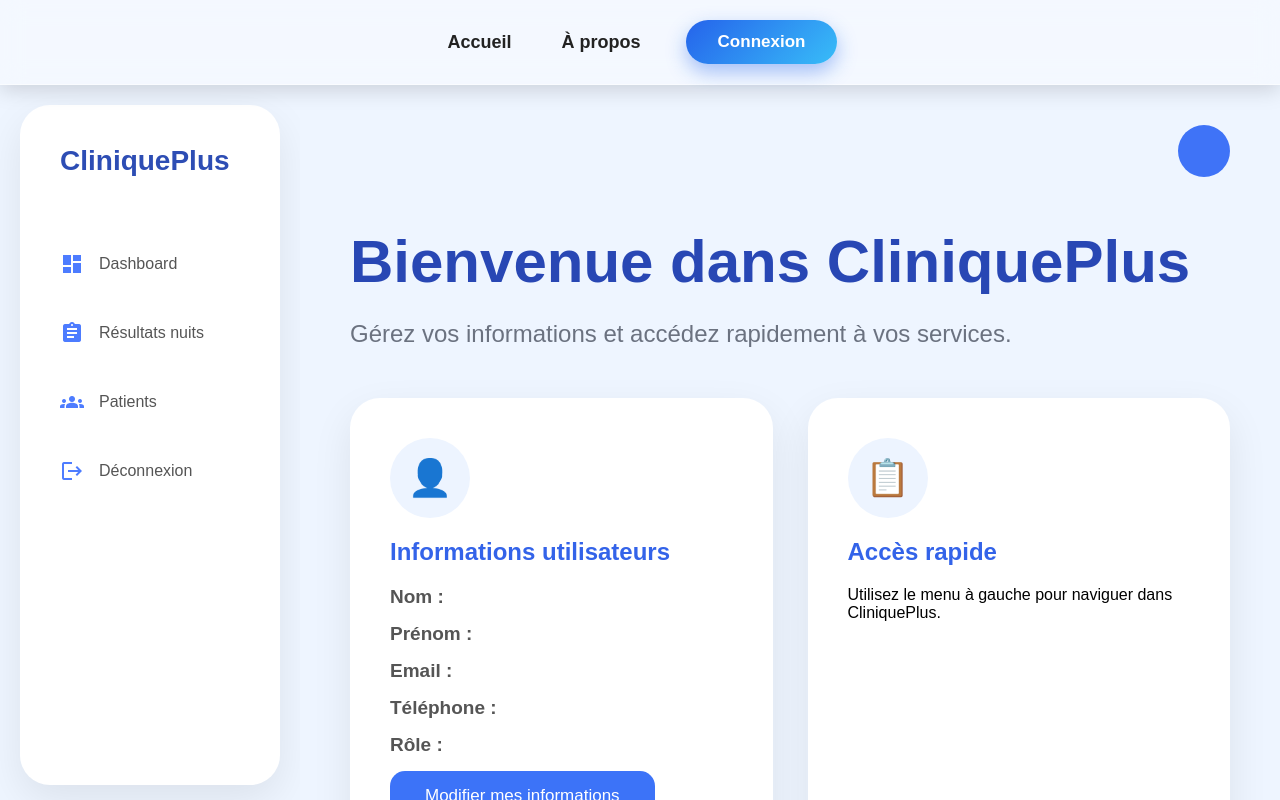
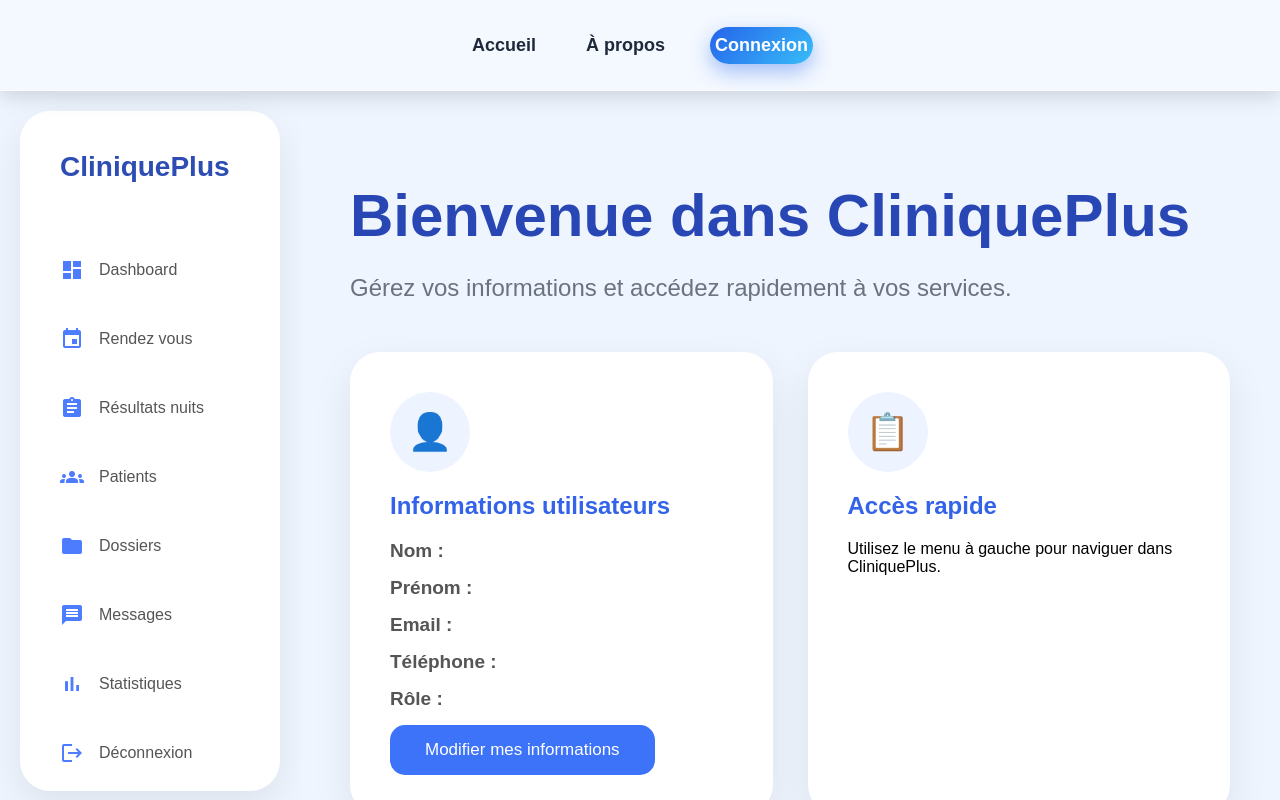
Before and after one commit to emfall2015/clinique_plus_interface_utilisateur, an Angular app: page /layout/dashboard in a window 1280 px wide. Shown: the top 800 px of the page. Built offline with nearby package versions, Linux system fonts and the light colour scheme.

Commit message:
<Fear> Separation des roles medecin et operateur

```diff
--- a/src/app/app.html
+++ b/src/app/app.html
@@ -3,9 +3,25 @@
     <nav class="nav-center">
         <a routerLink="/">Accueil</a>
         <a routerLink="/about">À propos</a>
+             @if(!userService.recupererUser()){
         <a routerLink="/login" class="btn-login">Connexion</a>
+             }
     </nav>
 
+    <!-- USER À DROITE -->
+     @if(userService.recupererUser()){
+    <div class="right">
+        <div class="user-info">
+            <span>
+               Bonjour {{ userService.recupererUser()?.nom }}
+                {{ userService.recupererUser()?.prenom }}
+            </span>
+            <div class="avatar">
+                {{ userService.recupererUser()?.prenom?.charAt(0)?.toUpperCase() }}
+            </div>
+        </div>
+    </div>
+}
 </header>
 
 <router-outlet></router-outlet>
--- a/src/app/app.scss
+++ b/src/app/app.scss
@@ -3,239 +3,168 @@
   width: 100%;
 }
 
-/* Barre de navigation */
+/* =========================
+   NAVBAR
+========================= */
 
-nav {
+.navbar {
+  position: relative;
+
   display: flex;
   align-items: center;
-  justify-content: center;
 
-  gap: 30px;
-
-  padding: 20px 40px;
+  height: 90px;
+  padding: 0 40px;
 
   background: rgba(255, 255, 255, 0.35);
-
   backdrop-filter: blur(12px);
   -webkit-backdrop-filter: blur(12px);
 
   border-bottom: 1px solid rgba(255, 255, 255, 0.5);
 
-  box-shadow:
-    0 5px 20px rgba(0, 0, 0, 0.15);
-
-  font-family: Arial, sans-serif;
-
-  position: relative;
-  z-index: 10;
+  box-shadow: 0 5px 20px rgba(0, 0, 0, 0.15);
 }
 
+/* =========================
+   MENU CENTRÉ PARFAIT
+========================= */
 
-/* Liens Accueil + À propos */
+.nav-center {
+  position: absolute;
+  left: 50%;
+  transform: translateX(-50%);
 
-nav a {
+  display: flex;
+  align-items: center;
+  gap: 40px;
+}
 
+/* liens */
+.nav-center a {
   text-decoration: none;
-
   color: #1e293b;
-
   font-size: 18px;
-
   font-weight: 600;
 
   padding: 8px 5px;
+  position: relative;
 
   transition: all 0.3s ease;
-
-  position: relative;
 }
 
-
-/* Animation sous les liens */
-
-nav a:not(:last-child)::after {
-
+/* underline animation (sauf bouton connexion) */
+.nav-center a:not(.btn-login)::after {
   content: "";
-
   position: absolute;
-
   left: 0;
-
   bottom: 0;
 
   width: 0%;
-
   height: 3px;
 
   background: #2563eb;
-
   border-radius: 10px;
 
   transition: 0.3s ease;
 }
 
-
-nav a:not(:last-child):hover::after {
-
+.nav-center a:not(.btn-login):hover::after {
   width: 100%;
 }
 
-
-nav a:not(:last-child):hover {
-
+.nav-center a:not(.btn-login):hover {
   color: #2563eb;
-
   transform: translateY(-2px);
 }
 
+/* =========================
+   BOUTON CONNEXION
+========================= */
 
-
-/* Bouton Connexion */
-
-nav a:last-child {
-
+.btn-login {
   padding: 12px 32px;
-
   border-radius: 30px;
 
+  background: linear-gradient(135deg, #2563eb, #38bdf8);
+  color: white !important;
 
-  background: linear-gradient(
-    135deg,
-    #2563eb,
-    #38bdf8
-  );
-
-
-  color: white;
-
+  font-weight: bold;
   font-size: 17px;
 
-  font-weight: bold;
-
-
-  box-shadow:
-    0 8px 20px rgba(37, 99, 235, 0.4);
-
+  box-shadow: 0 8px 20px rgba(37, 99, 235, 0.4);
 
   transition: all 0.3s ease;
 }
 
+.btn-login:hover {
+  transform: scale(1.05);
+  box-shadow: 0 12px 25px rgba(37, 99, 235, 0.6);
+}
 
+/* =========================
+   USER DROITE
+========================= */
 
-nav a:last-child:hover {
+.right {
+  margin-left: auto;
 
+  display: flex;
+  align-items: center;
+}
+
+.user-info {
+  display: flex;
+  align-items: center;
+  gap: 10px;
+}
+
+.user-info span {
+  font-size: 16px;
+  font-weight: 600;
+  color: #1f2937;
+}
+
+/* =========================
+   AVATAR
+========================= */
+
+.avatar {
+  width: 42px;
+  height: 42px;
+  border-radius: 50%;
+
+  background: #2563eb;
   color: white;
 
-  transform: translateY(-3px) scale(1.05);
+  display: flex;
+  align-items: center;
+  justify-content: center;
 
-
-  box-shadow:
-    0 12px 25px rgba(37, 99, 235, 0.6);
-
+  font-weight: bold;
+  font-size: 16px;
 }
 
-
-
-/* Séparation */
-
-hr {
-
-  border: none;
-
-  height: 1px;
-
-  background: rgba(0,0,0,0.15);
-
-  margin: 0;
-}
-
-
-
-/* Responsive mobile */
+/* =========================
+   RESPONSIVE
+========================= */
 
 @media (max-width: 600px) {
-
-
-  nav {
-
+  .navbar {
     flex-direction: column;
-
-    gap: 20px;
-
-    padding: 25px;
-
+    height: auto;
+    padding: 20px;
   }
 
-
-  nav a {
-
-    font-size: 16px;
-
+  .nav-center {
+    position: static;
+    transform: none;
+    justify-content: center;
+    flex-wrap: wrap;
   }
 
-
-  nav a:last-child {
-
-    width: 80%;
-
-    text-align: center;
-
+  .right {
+    margin-left: 0;
+    justify-content: center;
+    margin-top: 10px;
   }
-
 }
-
-.sidebar {
-    width: 100%;
-    flex-direction: row;
-    align-items: center;
-    justify-content: space-between;
-  }
-
-  .menu {
-    flex-direction: row;
-    flex-wrap: wrap;
-  }
-/*
-  .navbar{
-
-    height:80px;
-
-    background:white;
-
-    display:flex;
-
-    justify-content:center;
-
-    align-items:center;
-
-    box-shadow:0 5px 20px rgba(0,0,0,.08);
-}*/
-
-.nav-center{
-
-    display:flex;
-
-    gap:40px;
-
-    align-items:center;
-}
-
-.nav-center a{
-
-    text-decoration:none;
-
-    color:#222;
-
-    font-weight:600;
-}
-
-.btn-login{
-
-    background:linear-gradient(90deg,#2f63f2,#43b7f7);
-
-    color:white!important;
-
-    padding:15px 40px;
-
-    border-radius:40px;
-}
--- a/src/app/app.ts
+++ b/src/app/app.ts
@@ -1,6 +1,6 @@
 import { Component, signal } from '@angular/core';
 import { RouterLink, RouterOutlet } from '@angular/router';
-import { Login } from './login/login';
+import { UserService } from './user-service';
 
 @Component({
   selector: 'app-root',
@@ -11,4 +11,6 @@ import { Login } from './login/login';
 })
 export class App {
   protected readonly title = signal('clinique_plus_interface_utilisateur');
+    constructor(protected userService: UserService) { }// injection du service UserService}
+
 }
--- a/src/app/layout/layout.html
+++ b/src/app/layout/layout.html
@@ -13,6 +13,9 @@
             <a routerLink="/layout/dashboard" routerLinkActive="active">
                 <span class="material-icons">dashboard</span> Dashboard
             </a>
+            <a routerLink="" routerLinkActive="active">
+                <span class="material-icons">event</span> Rendez vous
+            </a>
 
             <a routerLink="/layout/resultats-nuits" routerLinkActive="active">
                 <span class="material-icons">assignment</span> Résultats nuits
@@ -21,34 +24,24 @@
             <a routerLink="/layout/patients" routerLinkActive="active">
                 <span class="material-icons">groups</span> Patients
             </a>
+
             <a routerLink="" routerLinkActive="active">
+                <span class="material-icons">folder</span> Dossiers
+            </a>
+            <a routerLink="" routerLinkActive="active">
+                <span class="material-icons">message</span> Messages
+            </a>
+            <a routerLink="" routerLinkActive="active">
+                <span class="material-icons">bar_chart</span> Statistiques
+            </a>
+
+            <a routerLink="" routerLinkActive="active" (click)="logout()">
                 <span class="material-icons">logout</span> Déconnexion
             </a>
         </nav>
     </aside>
 
     <main class="content">
-
-        <header class="topbar">
-
-            <div></div>
-
-            <div class="user">
-
-                <span>
-
-                    {{ userService.recupererUser()?.nom }}
-                    {{ userService.recupererUser()?.prenom }}
-                </span>
-
-                <div class="avatar">
-                    {{ userService.recupererUser()?.prenom.charAt(0).toUpperCase() }}
-                </div>
-
-            </div>
-
-        </header>
-
         <router-outlet></router-outlet>
 
     </main>
--- a/src/app/layout/layout.ts
+++ b/src/app/layout/layout.ts
@@ -10,6 +10,9 @@ import { UserService } from '../user-service';
 })
 export class Layout {
   constructor(protected userService: UserService) { // injection du service UserService}
+  }
 
-  }
+    logout() {
+    this.userService.clearUser();
 }
+}
--- a/src/app/resultats_nuits/resultats_nuits.scss
+++ b/src/app/resultats_nuits/resultats_nuits.scss
@@ -49,9 +49,9 @@ p {
 ========================= */
 
 .btn-application {
-  position: absolute;
+  /*position: absolute;
   top: 40px;
-  right: 40px;
+  right: 40px;*/
 
   background: linear-gradient(135deg, $primary-color, $secondary-color);
   color: white;
--- a/src/app/resultats_nuits/resultats_nuits.ts
+++ b/src/app/resultats_nuits/resultats_nuits.ts
@@ -4,6 +4,7 @@ import { FormsModule } from '@angular/forms';
 import { RouterLink, RouterOutlet } from '@angular/router';
 import { HttpClient } from '@angular/common/http';
 import { DatePipe, NgClass, NgIf } from '@angular/common';
+import { UserService } from '../user-service';
 
 @Component({
   selector: 'app-resultats-nuits',
@@ -14,14 +15,21 @@ import { DatePipe, NgClass, NgIf } from '@angular/common';
 export class ResultatsNuits implements OnInit {
     result = signal<any>(null); // Signal qui accepte tout
 
-  constructor(private nuitService : NuitService, private http: HttpClient) { };
+  constructor(private nuitService : NuitService, private http: HttpClient,protected userService: UserService) { };
    commentaire: string = '';
    inputIdNuit : number =0;
    inputIdMedecin : number =0;
    isLoading = false;
-   ouvrirAppli(){
-        window.open('http://localhost:8501/','_blank')
-    }
+
+  ouvrirAppli(){
+    /*fetch("http://localhost:5000/launch/appli")*/
+    window.open("http://localhost:8501", "_blank")
+}
+
+ouvrirDashboardCpap(){
+    /*fetch("http://localhost:5000/launch/cpap")*/
+    window.open("http://localhost:8502", "_blank")
+}
 
   ngOnInit(): void {
     this.listerNuitsNonTraitees();
--- a/src/app/user-service.ts
+++ b/src/app/user-service.ts
@@ -29,4 +29,7 @@ export class UserService {
   recupererUser() {
     return this.user();
   }
+clearUser(){
+  this.user.set(null);
 }
+}
```
Also changed, not shown: src/app/resultats_nuits/resultats_nuits.html (+26 -23 lines).
